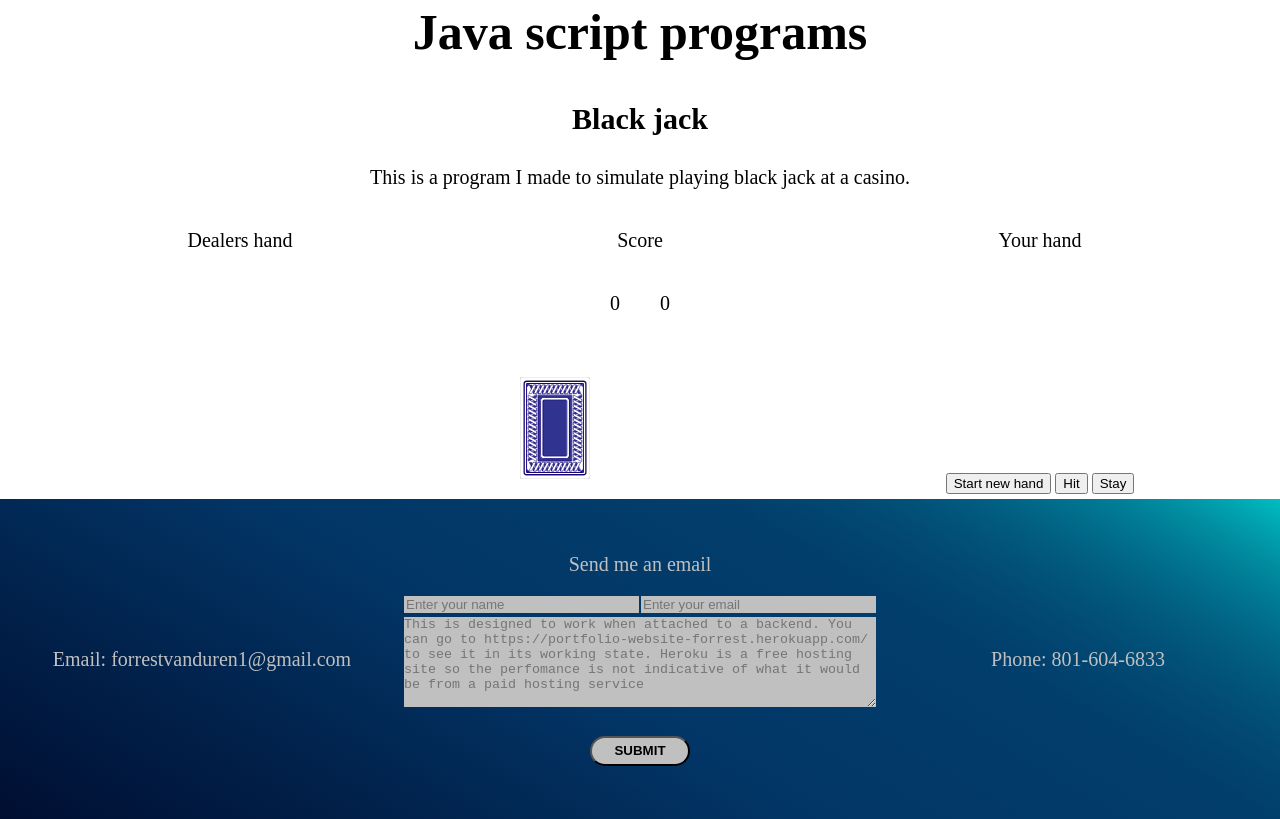
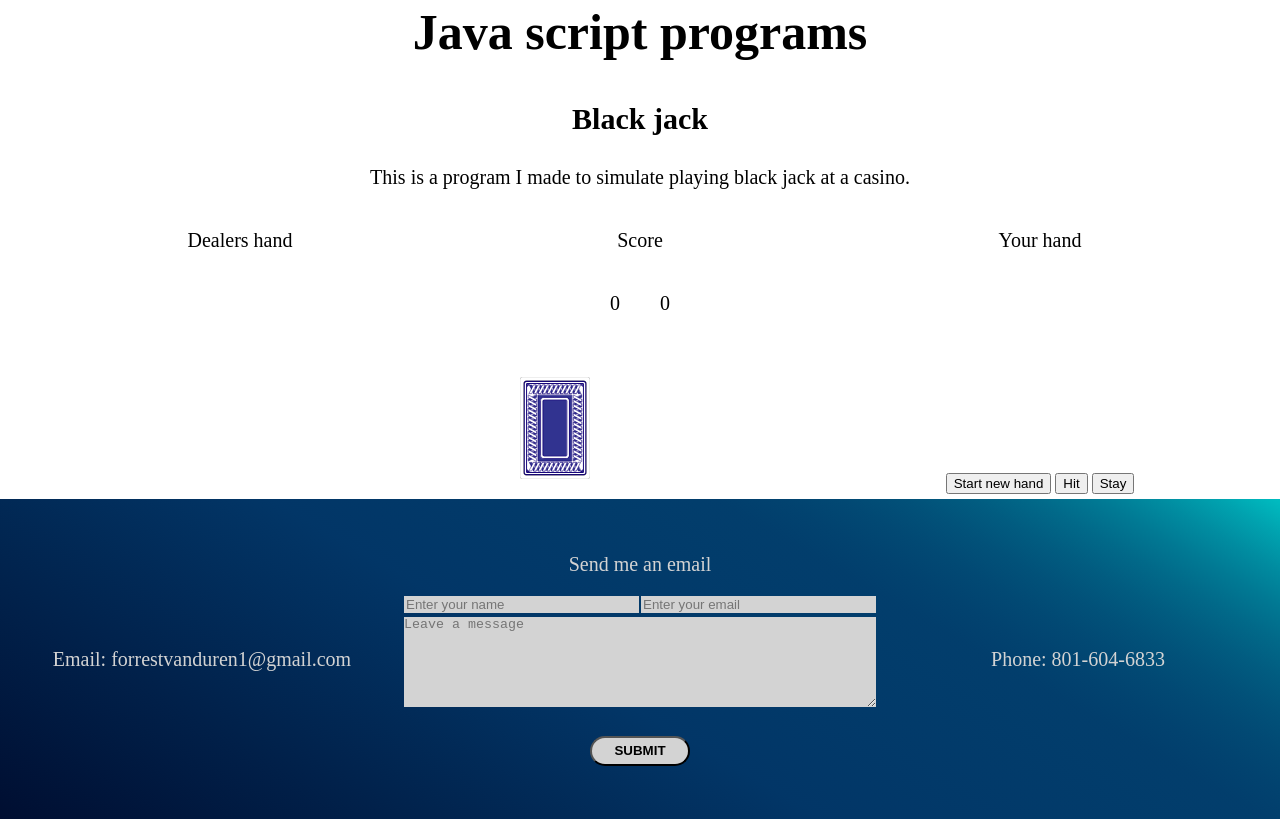
Before and after one commit to fgvand94/Portfolio, a website: page public/index.html in a window 1280 px wide. Shown: the part 2923-3742 px from the top of the page. Drawn offline with Linux system fonts and the light colour scheme.

Commit message:
Changed some colors

```diff
--- a/public/index.html
+++ b/public/index.html
@@ -211,7 +211,7 @@
 						<input class="form-color" type="text" name="email-input" id="email-input" placeholder="Enter your email">
 					</div>
 					<br>
-					<textarea class="form-color" type="text" name="message-input" id="message-input" placeholder="This is designed to work when attached to a backend. You can go to https://portfolio-website-forrest.herokuapp.com/ to see it in its working state. Heroku is a free hosting site so the perfomance is not indicative of what it would be from a paid hosting service" rows="6" cols="44"></textarea>
+					<textarea class="form-color" type="text" name="message-input" id="message-input" placeholder="Leave a message" rows="6" cols="44"></textarea>
 					<button class="form-button" type="submit" value="submit">SUBMIT</button>
 				</form>
 			</div>
--- a/public/resources/javasc/index.js
+++ b/public/resources/javasc/index.js
@@ -23,9 +23,7 @@ form.addEventListener('submit', (e)=> {
 
   let xhr = new XMLHttpRequest();
   xhr.open('POST', '/');
-  xhr.setRequestHeader('content-type', 'application/json', {
-    allow: 'POST'
-  });
+  xhr.setRequestHeader('content-type', 'application/json');
   xhr.onload = function() {
     console.log(xhr.responseText);
     if(xhr.responseText == 'success') {
--- a/public/resources/style.css
+++ b/public/resources/style.css
@@ -670,7 +670,7 @@ footer {
 
 
 footer p {
-	color:  silver;
+	color:  lightgray;
 }
 
 
@@ -720,14 +720,13 @@ footer form {
 
 }
 
-
 .labels {
 	display: block;
 }
 
 
 footer form label {
-	background-color: silver;
+	background-color: lightgray;
 }
 
 
@@ -736,10 +735,9 @@ footer form textarea {
 }
 
 .form-color {
-	background-color: silver;
+	background-color: lightgray;
 
 }
-
 
 .form-color:focus {
 	border: none;
@@ -751,7 +749,7 @@ footer form textarea {
 	width: 100px;
 	height: 30px;
 	font-weight: bold;
-	background-color: silver;
+	background-color: lightgray;
 }
 
 .email, .number {
```
